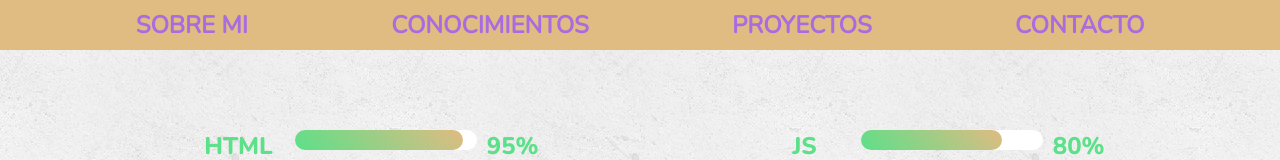
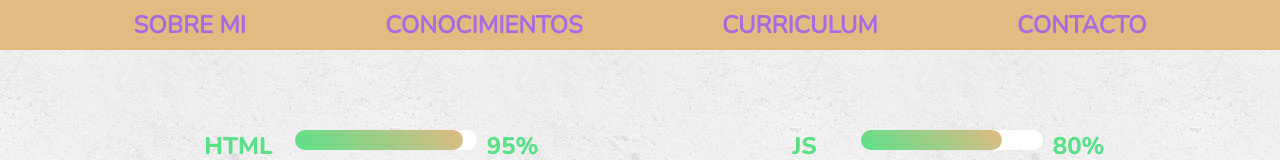
Before and after one commit to cristianS97/sitio_web_personal, a plain HTML site: page knowledge.html in a window 1280 px wide. Shown: the top 160 px of the page. Drawn offline with Linux system fonts and the light colour scheme.

Commit message:
Corrección en sección del menu

```diff
--- a/knowledge.html
+++ b/knowledge.html
@@ -22,7 +22,7 @@
 					<ul class="navegacion">
 						<li><a href="index.html">Sobre mi</a></li>
 						<li><a href="knowledge.html">Conocimientos</a></li>
-						<li><a href="">Proyectos</a></li>
+						<li><a href="">Curriculum</a></li>
 						<li><a href="">Contacto</a></li>
 					</ul><!-- Fin .navegacion -->
 				</nav>
```
Also changed, not shown: index.html (+1 -1 lines).
